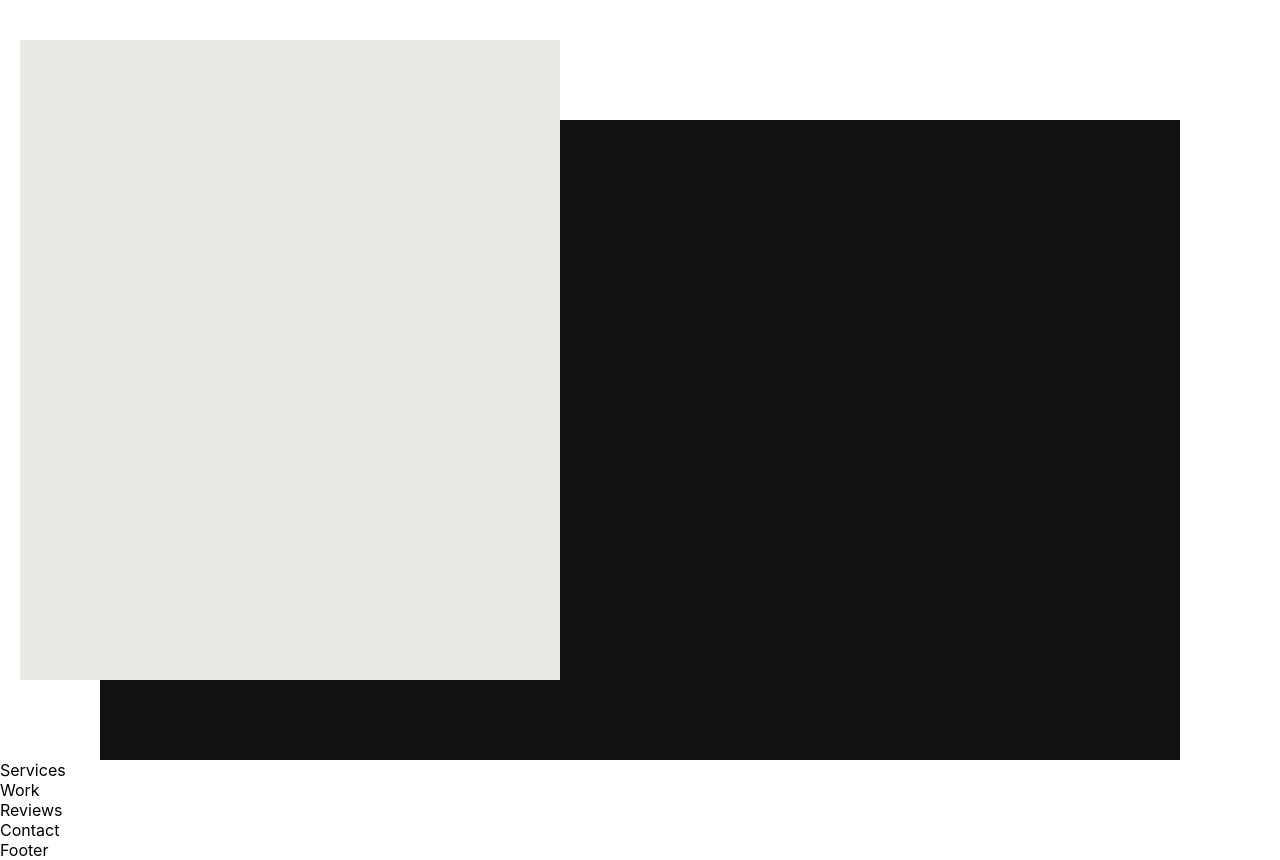
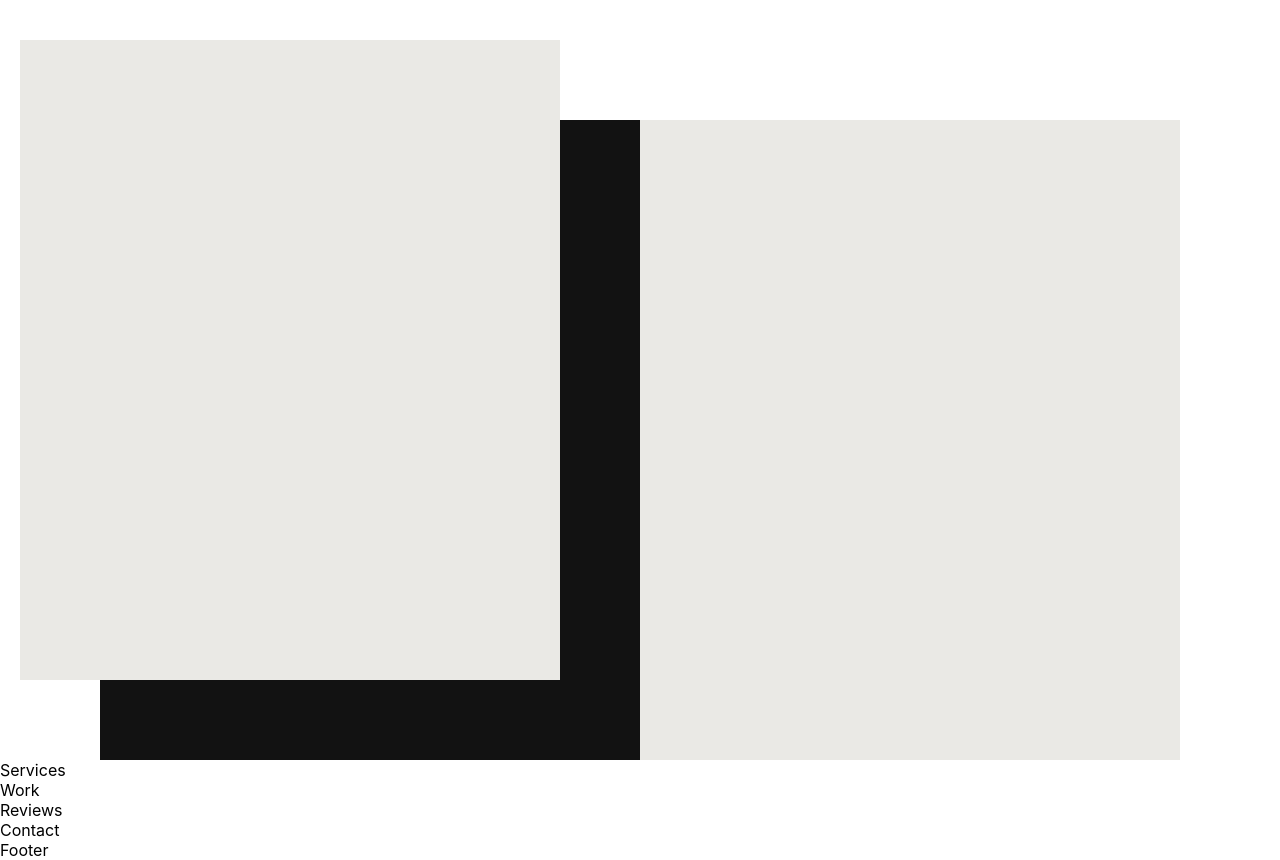
Before and after one commit to leoarthurwall/LW-Website, a React (Create React App) app: page / in a window 1280 px wide. Shown: the part 540-1400 px from the top of the page. Built offline with nearby package versions, Linux system fonts and the light colour scheme.

Commit message:
About - aligned the right container to the right

```diff
--- a/src/Components/About/About.module.css
+++ b/src/Components/About/About.module.css
@@ -13,6 +13,8 @@
   background-color: #121212;
   margin: 0 100px;
   position: relative;
+  display: flex;
+  justify-content: flex-end;
 }
 .left {
   position: absolute;
@@ -20,5 +22,14 @@
   width: 50%;
   left: -80px;
   top: -80px;
-  background-color: #EAE9E5;
+  background-color: #eae9e5;
 }
+.right {
+  height: 100%;
+  width: 50%;
+  background-color: #eae9e5;
+
+  display: flex;
+  justify-content: center;
+  align-items: center;
+}
--- a/src/Components/Nav/Nav.module.css
+++ b/src/Components/Nav/Nav.module.css
@@ -7,6 +7,8 @@
   justify-content: center;
   align-items: center;
   position: fixed;
+
+  z-index: 15;
 }
 
 .container {
```
